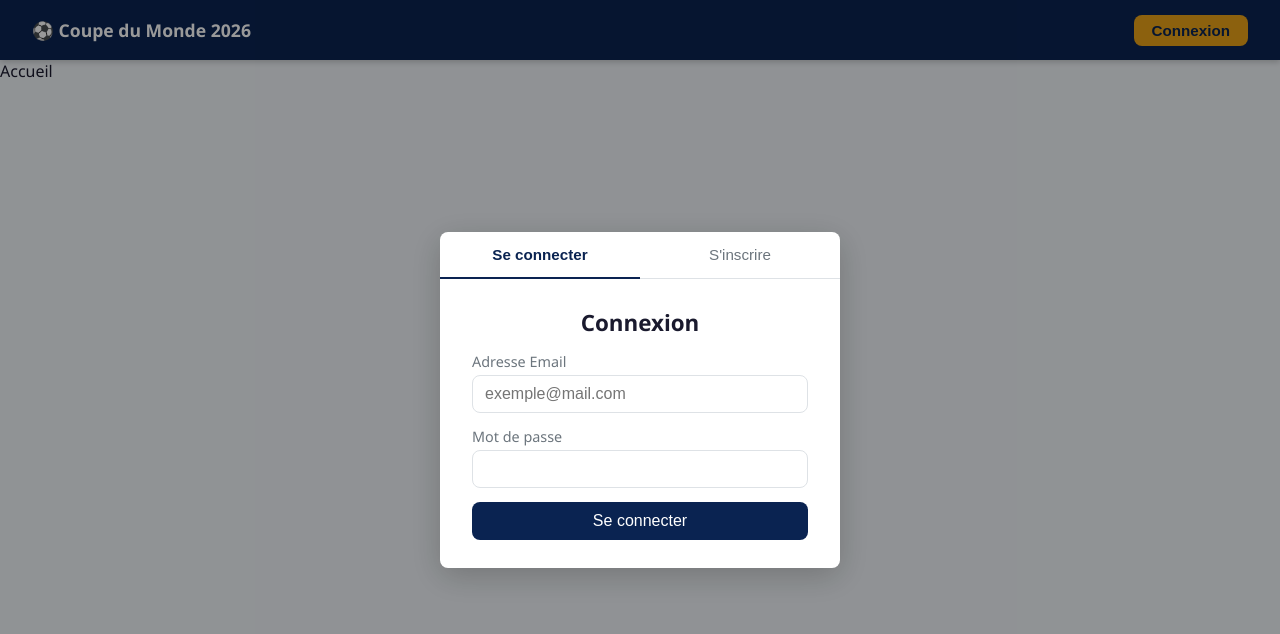
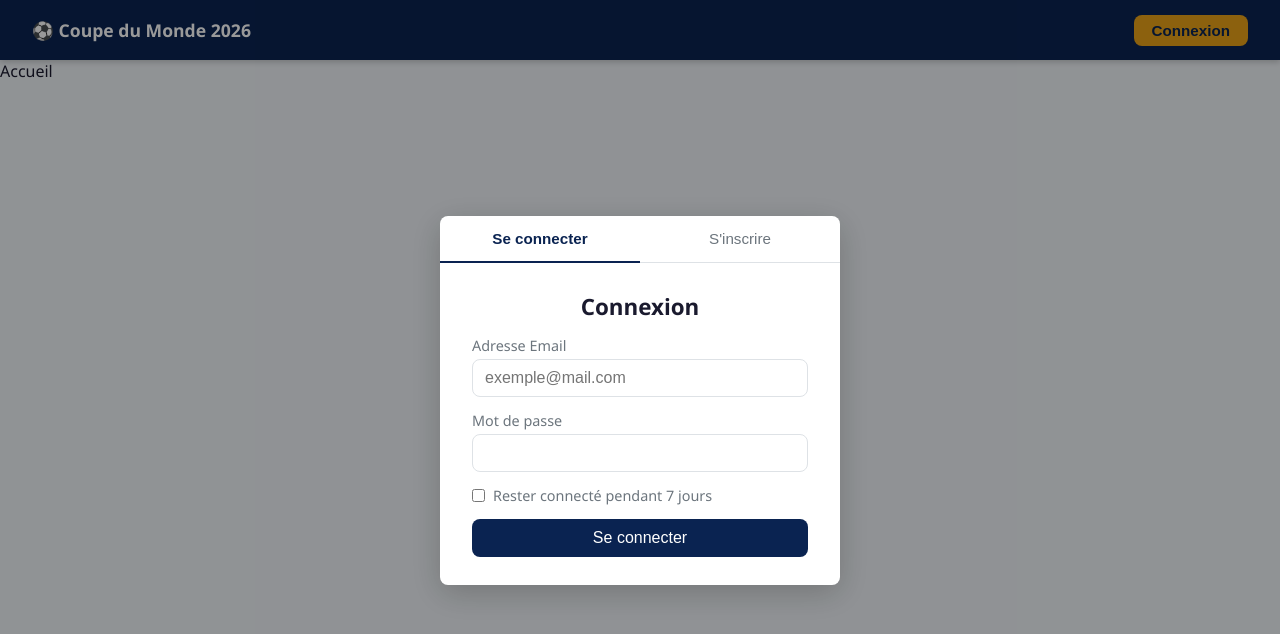
Before and after one commit to Thomas7520/e4a-project-web-world-cup, a React app in the folder frontend/: page / in a window 1280 px wide. Both pictures are taken after a click on the button "Connexion". Shown: the top 634 px of the page. Built offline with nearby package versions, Linux system fonts and the light colour scheme; the HTML template or start-up script is replaced by a standard one.

Commit message:
feat: add remember me option with 1h/7d JWT expiry

```diff
--- a/frontend/src/components/AuthModal.jsx
+++ b/frontend/src/components/AuthModal.jsx
@@ -8,6 +8,7 @@ export default function AuthModal({ onClose }) {
 
     const [loginEmail, setLoginEmail] = useState('');
     const [loginPassword, setLoginPassword] = useState('');
+    const [rememberMe, setRememberMe] = useState(false);
 
     const [username, setUsername] = useState('');
     const [regEmail, setRegEmail] = useState('');
@@ -20,7 +21,7 @@ export default function AuthModal({ onClose }) {
     const handleLogin = async (e) => {
         e.preventDefault();
         try {
-            const res = await api.post('/auth/login', { email: loginEmail, password: loginPassword });
+            const res = await api.post('/auth/login', { email: loginEmail, password: loginPassword, rememberMe });
             login(res.data.token, res.data.user);
             onClose();
         } catch (err) {
@@ -83,6 +84,14 @@ export default function AuthModal({ onClose }) {
                                 required
                             />
                         </div>
+                        <label className="remember-me">
+                            <input
+                                type="checkbox"
+                                checked={rememberMe}
+                                onChange={(e) => setRememberMe(e.target.checked)}
+                            />
+                            Rester connecté pendant 7 jours
+                        </label>
                         <button type="submit" className="btn btn-primary" style={{ width: '100%' }}>
                             Se connecter
                         </button>
--- a/frontend/src/index.css
+++ b/frontend/src/index.css
@@ -194,6 +194,20 @@ input:focus {
     text-align: center;
 }
 
+.remember-me {
+    display: flex;
+    align-items: center;
+    gap: 8px;
+    font-size: 0.9rem;
+    color: var(--text-light);
+    cursor: pointer;
+}
+
+.remember-me input {
+    width: auto;
+    cursor: pointer;
+}
+
 .toast-container {
     position: fixed;
     bottom: 24px;
```
Also changed, not shown: 1 other file (tests, documents, lock files or other folders).
